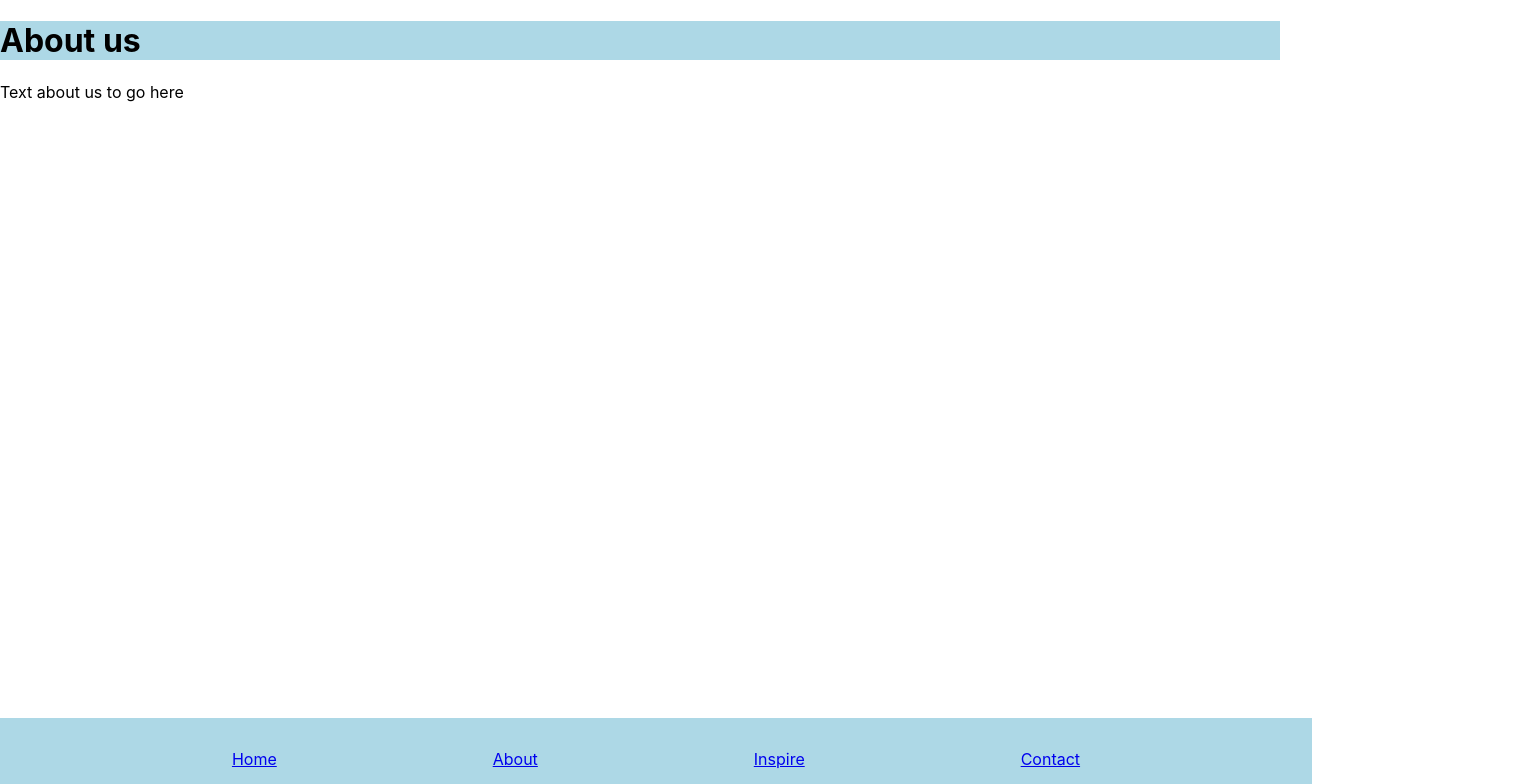
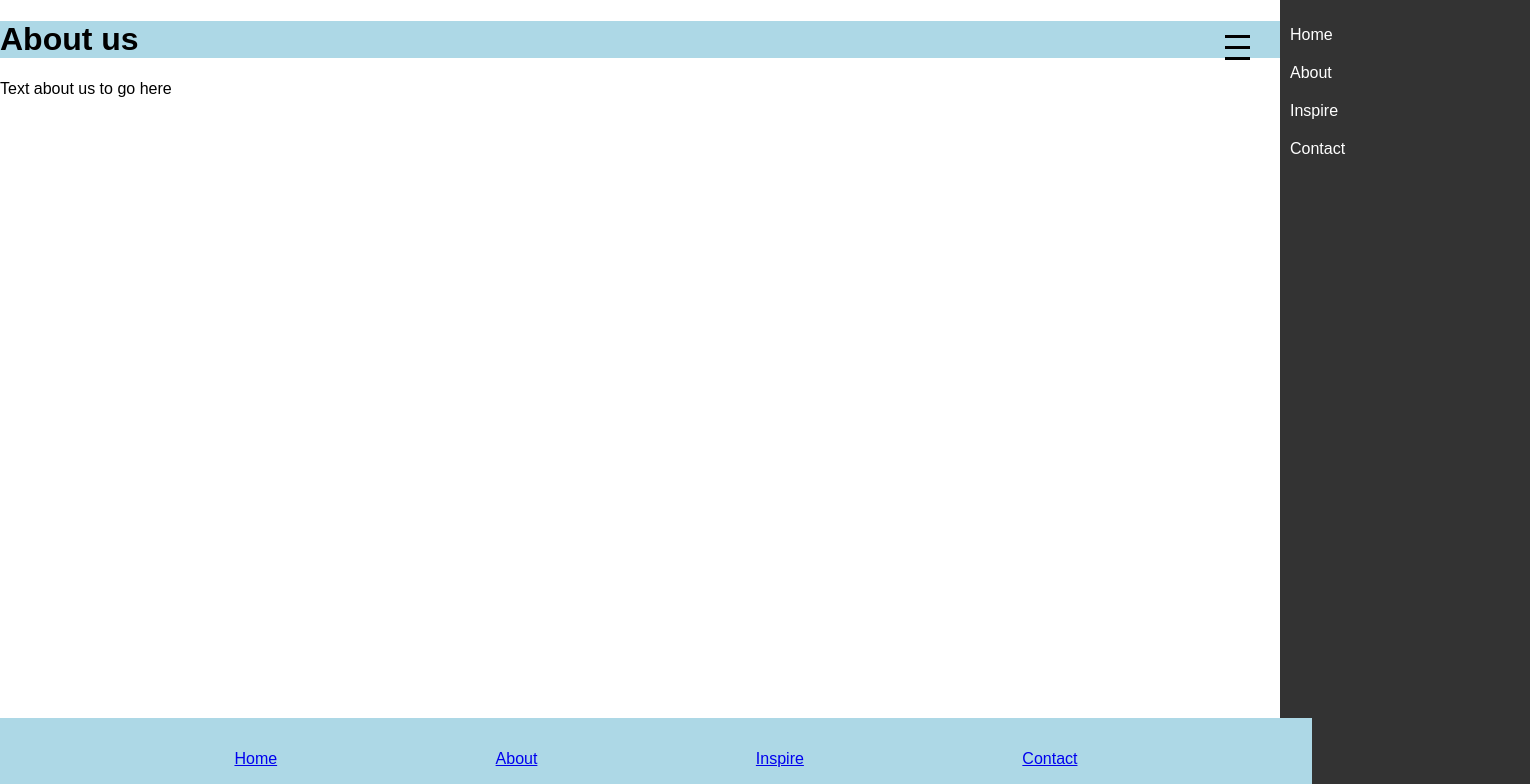
Before and after one commit to MaryamA123/TripTreasury, a React (Create React App) app in the folder budget_planner/: page /aboutus in a window 1280 px wide. Shown: the top 784 px of the page, 1530 px wide, since content can reach past the window. Built offline with nearby package versions, Linux system fonts and the light colour scheme.

Commit message:
added burger menu

```diff
--- /dev/null
+++ b/budget_planner/src/components/BurgerMenu.css
@@ -0,0 +1,60 @@
+/* App.css */
+
+body {
+    margin: 0;
+    font-family: Arial, sans-serif;
+  }
+
+  .burger-menu {
+    display: flex;
+    flex-direction: column;
+    cursor: pointer;
+    padding: 10px;
+    position: absolute;
+    right: 20px;
+  }
+
+  .line {
+    width: 25px;
+    height: 3px;
+    background-color: black;
+    margin: 4px 0;
+  }
+
+  .main-content {
+    flex: 1;
+    overflow-y: auto;
+  }
+
+  .sidebar {
+    width: 250px;
+    height: 100%;
+    background-color: #333;
+    color: white;
+    position: absolute;
+    top: 0;
+    right: -250px;
+    transition: all 0.3s ease;
+  }
+
+  .sidebar.open {
+    right: 0;
+  }
+
+  ul {
+    list-style: none;
+    padding: 0;
+  }
+
+  ul li {
+    padding: 10px;
+  }
+
+  ul li a {
+    color: white;
+    text-decoration: none;
+  }
+
+  ul li a:hover {
+    text-decoration: underline;
+  }
--- /dev/null
+++ b/budget_planner/src/components/BurgerMenu.js
@@ -0,0 +1,37 @@
+import React, { useState } from 'react';
+import { Link } from 'react-router-dom';
+import './BurgerMenu.css'; // Import your CSS file for styling
+
+const BurgerMenu = () => {
+  const [isOpen, setIsOpen] = useState(false);
+
+  const toggleMenu = () => {
+    setIsOpen(!isOpen);
+  };
+
+  const closeMenu = () => {
+    setIsOpen(false);
+  };
+
+  return (
+    <div className="burger-menu-container">
+      <div className={`burger-menu ${isOpen ? 'open' : ''}`} onClick={toggleMenu}>
+        <div className="line"></div>
+        <div className="line"></div>
+        <div className="line"></div>
+      </div>
+
+      <div className={`sidebar ${isOpen ? 'open' : ''}`}>
+        <ul>
+          <li><Link to="/" onClick={closeMenu}>Home</Link></li>
+          <li><Link to="/aboutus" onClick={closeMenu}>About</Link></li>
+          <li><Link to="/inspire" onClick={closeMenu}>Inspire</Link></li>
+          <li><Link to="/contact" onClick={closeMenu}>Contact</Link></li>
+          {/* Add more links to other pages */}
+        </ul>
+      </div>
+    </div>
+  );
+};
+
+export default BurgerMenu;
--- a/budget_planner/src/components/Heading.js
+++ b/budget_planner/src/components/Heading.js
@@ -1,9 +1,11 @@
+import BurgerMenu from "./BurgerMenu";
 import "./Heading.css"
 
 
 function Heading(props) {
     return (
       <div>
+      <BurgerMenu/>
         <h1 className="heading">{props.Heading}</h1>
       </div>
     );
--- a/budget_planner/src/pages/AboutUsPage.js
+++ b/budget_planner/src/pages/AboutUsPage.js
@@ -1,3 +1,4 @@
+
 import Footer from "../components/Footer";
 import Heading from "../components/Heading"
 
@@ -5,6 +6,7 @@ import Heading from "../components/Heading"
 const AboutUsPage = () => {
     return (
       <div>
+
         <Heading Heading="About us"/>
         <p>Text about us to go here</p>
         <Footer/>
--- a/budget_planner/src/pages/HomePage.js
+++ b/budget_planner/src/pages/HomePage.js
@@ -1,3 +1,4 @@
+
 import CurrencyForm from "../components/CurrencyForm";
 import Footer from "../components/Footer";
 import Heading from "../components/Heading";
```
